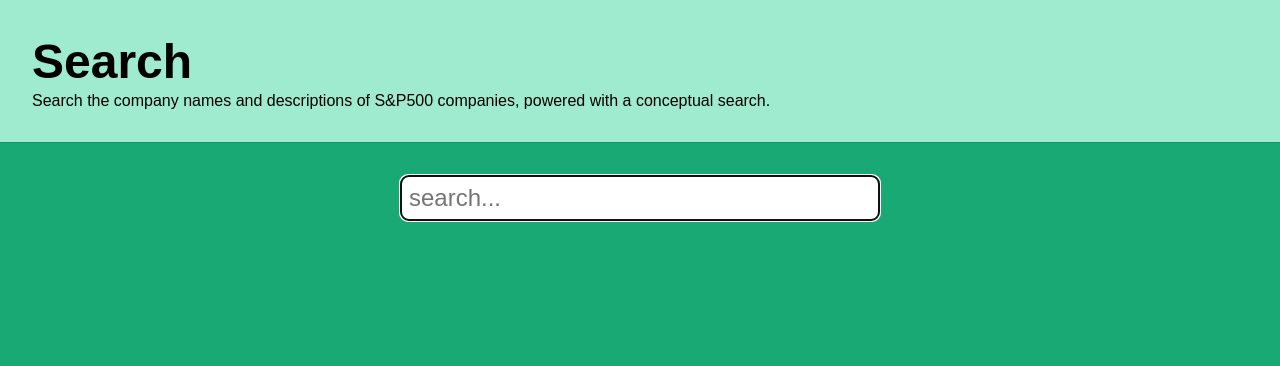
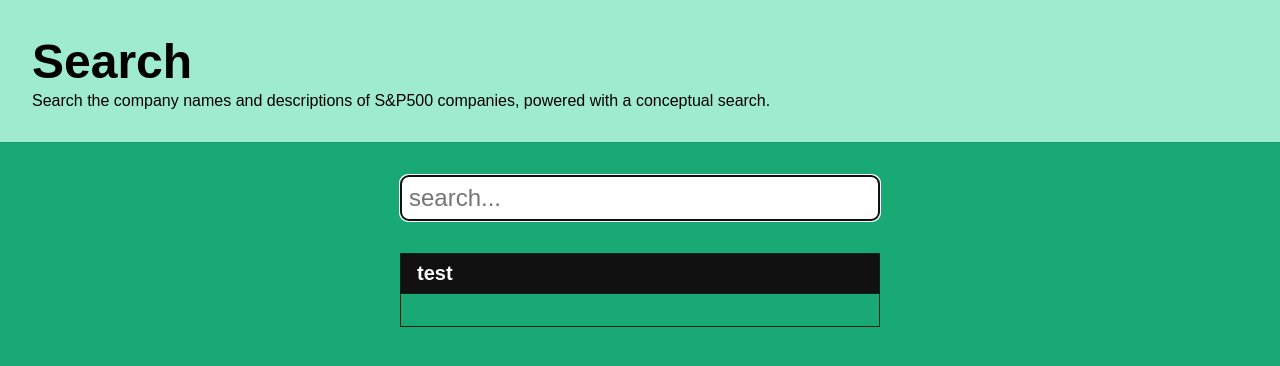
Before and after one commit to mreishus/vector-search-example, a React (Create React App) app in the folder front-end/: page / in a window 1280 px wide. Shown: the top 366 px of the page. Built offline with nearby package versions, Linux system fonts and the light colour scheme.

Commit message:
Working on adding searchTextExpanded component

```diff
--- a/front-end/src/components/SearchPage.js
+++ b/front-end/src/components/SearchPage.js
@@ -1,5 +1,6 @@
 import React, { Component } from "react";
 import SearchResultItem from "./SearchResultItem";
+import SearchTextExpanded from "./SearchTextExpanded";
 
 import companies from "../data/companies";
 import lunr from "lunr";
@@ -202,7 +203,7 @@ class SearchPage extends Component {
               </article>
               */}
 
-              <div>{searchTextExpanded}</div>
+              <SearchTextExpanded searchTextExpanded={searchTextExpanded} />
             </div>
           </form>
         </div>
--- /dev/null
+++ b/front-end/src/components/SearchTextExpanded.js
@@ -0,0 +1,12 @@
+import React from "react";
+
+const SearchTextExpanded = ({ searchTextExpanded }) => (
+  <article class="center mw5 mw6-ns hidden ba mv4">
+    <h1 class="f4 bg-near-black white mv0 pv2 ph3">test</h1>
+    <div class="pa3 bt">
+      <p class="f6 f5-ns lh-copy measure mv0">{searchTextExpanded}</p>
+    </div>
+  </article>
+);
+
+export default SearchTextExpanded;
```
